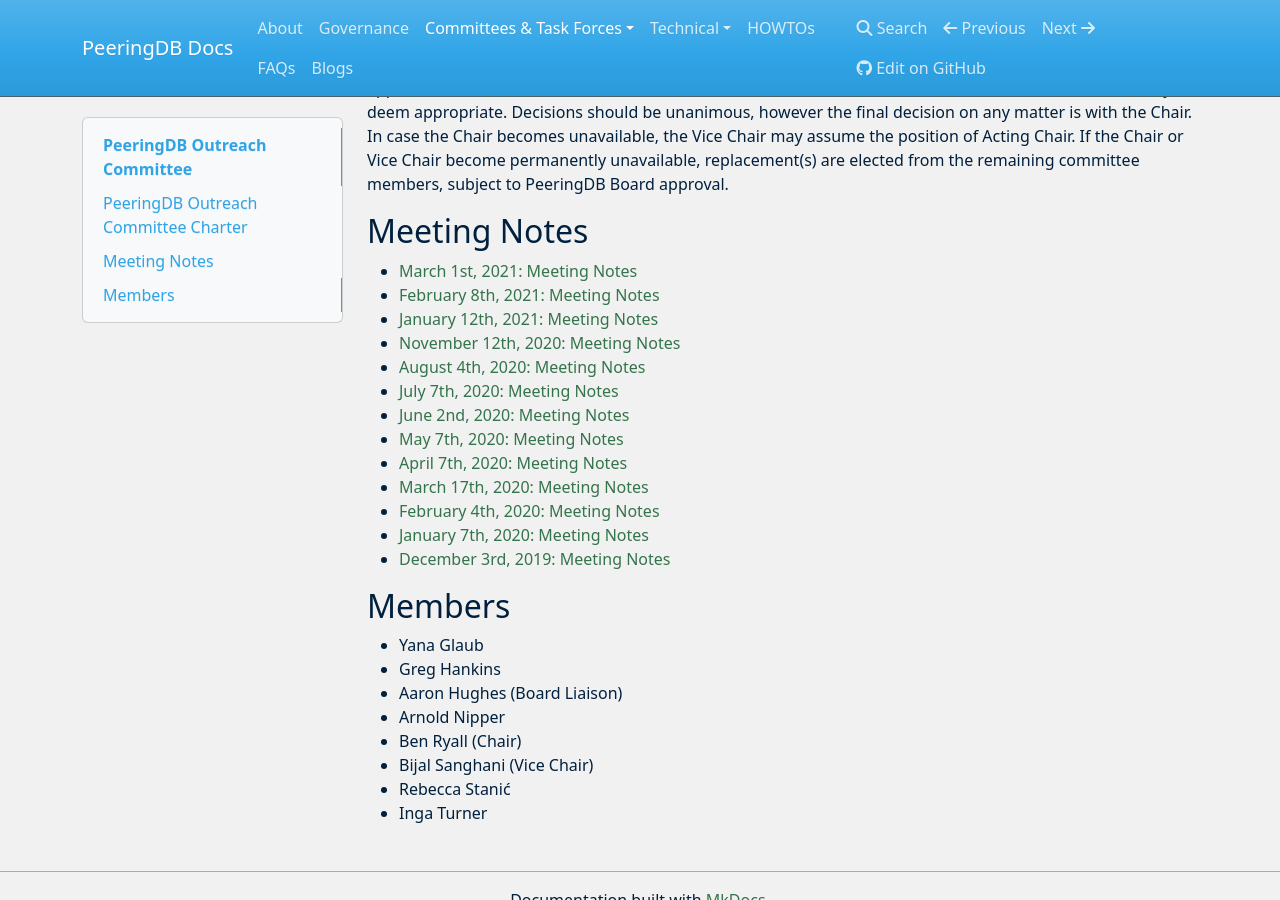
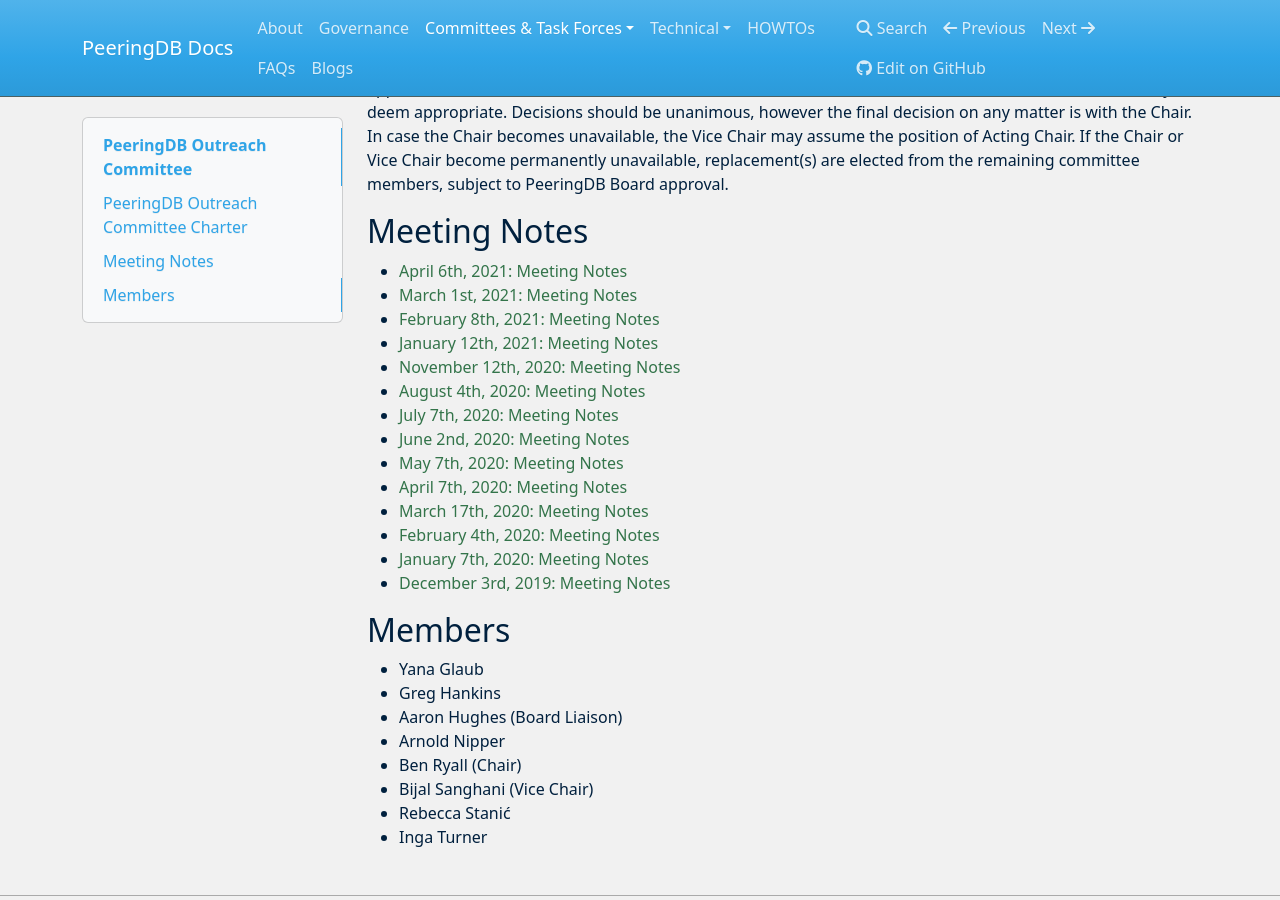
Before and after one commit to peeringdb/docs, an MkDocs documentation site: the page built from docs/committee/outreach/index.md, in a window 1280 px wide and 900 px high, scrolled down 1272 px. Built offline with MkDocs 1.6.1, drawn with Linux system fonts in a browser that asks for light colours; nearby versions of some CDN libraries.

Commit message:
Added April OC meeting notes.

```diff
--- a/docs/committee/outreach/index.md
+++ b/docs/committee/outreach/index.md
@@ -7,6 +7,7 @@
 
 ## Meeting Notes
 
+- [April 6th, 2021: Meeting Notes](notes/2021-04-06_Outreach_Committee_Notes.pdf)
 - [March 1st, 2021: Meeting Notes](notes/2021-03-01_Outreach_Committee_Notes.pdf)
 - [February 8th, 2021: Meeting Notes](notes/2021-02-08_Outreach_Committee_Notes.pdf)
 - [January 12th, 2021: Meeting Notes](notes/2021-01-12_Outreach_Committee_Notes.pdf)
```
Also changed, not shown: 1 other file.
